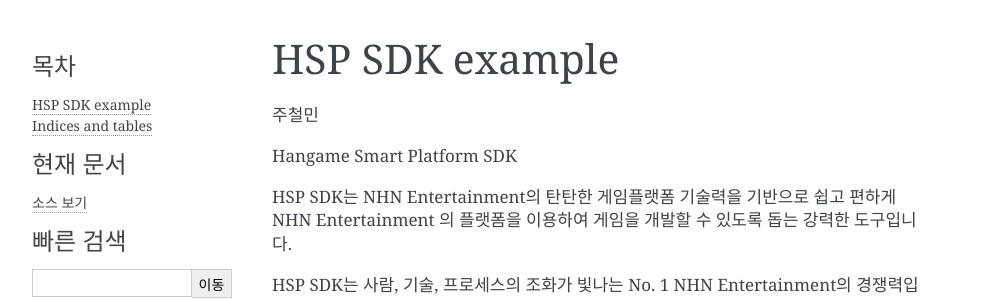
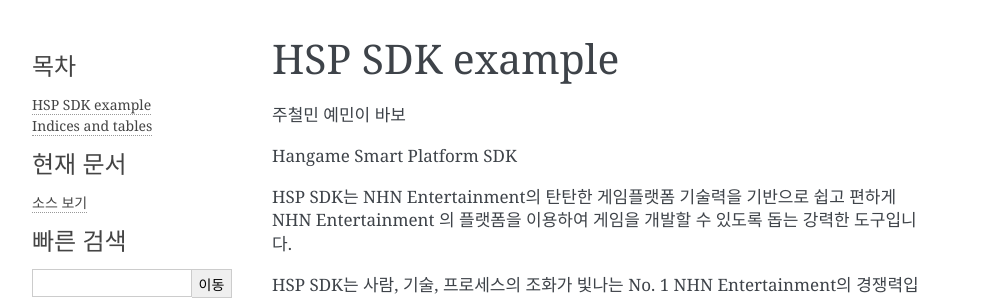
Before and after one commit to Kimyounsik/readTheDocsTest, a Sphinx documentation site: the page built from source/index.rst, in a window 1280 px wide. Shown: the top 299 px of the page, without its empty margins (148-1140 px from the left). Built offline with Sphinx 7.4.7, drawn with Linux system fonts in a browser that asks for light colours.

Commit message:
Update index.rst

```diff
--- a/source/index.rst
+++ b/source/index.rst
@@ -1,6 +1,7 @@
 HSP SDK example
 ==================================
 주철민
+예민이 바보
 
 Hangame Smart Platform SDK
 
```
